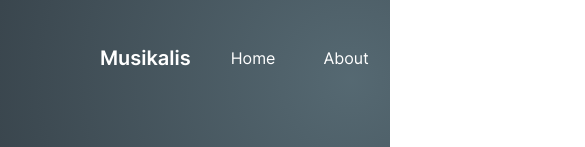
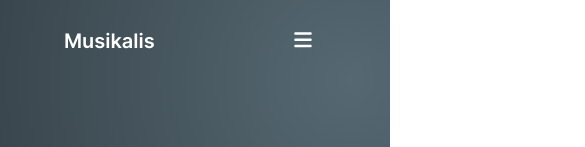
Before and after one commit to Neos02/musikalis, a React (Create React App) app: page / in a window 390 px wide. Shown: the top 147 px of the page, 585 px wide, since content can reach past the window. Built offline with nearby package versions, Linux system fonts and the light colour scheme.

Commit message:
Fix header responsiveness

```diff
--- a/src/components/Header/Header.css
+++ b/src/components/Header/Header.css
@@ -10,7 +10,7 @@
   justify-content: space-between;
   align-items: center;
   gap: 3rem;
-  list-style-type: none;
+  list-style: none;
 }
 
 .Header__nav li {
@@ -38,3 +38,72 @@
   align-items: center;
   gap: 1.5rem;
 }
+
+.Header__toggle-btn {
+  display: none;
+  padding: 0.5rem 1rem !important;
+  z-index: 1;
+  transform: scale(1.25);
+}
+
+/* Large Screens */
+@media (max-width: 1200px) {
+}
+
+/* Small Screens */
+@media (max-width: 1024px) {
+  .Header__toggle-btn {
+    display: block;
+  }
+
+  .Header__nav {
+    position: absolute;
+    top: 0.75rem;
+    right: 3.5rem;
+    opacity: 0;
+    visibility: hidden;
+    padding: 1.5rem 0 20rem 0;
+    border-radius: 1.25rem;
+    background: linear-gradient(
+      to bottom,
+      color-mix(in srgb, white, rgb(var(--gray)) 90%),
+      color-mix(in srgb, black, rgb(var(--gray)) 85%)
+    );
+    z-index: 1;
+    transition: all 0.1s linear;
+  }
+
+  .Header__nav ul {
+    flex-direction: column;
+    gap: 0.5rem;
+    padding: 0;
+  }
+
+  .Header__nav li {
+    padding: 1rem 4rem;
+  }
+
+  .Header__auth-btns {
+    position: absolute;
+    right: 5rem;
+    top: 31.5rem;
+    opacity: 0;
+    visibility: hidden;
+    flex-direction: column;
+    z-index: 1;
+    transition: all 0.1s linear;
+  }
+
+  .Header__open {
+    opacity: 1 !important;
+    visibility: visible !important;
+  }
+}
+
+/* Tablets */
+@media (max-width: 768px) {
+}
+
+/* Mobile */
+@media (max-width: 480px) {
+}
--- a/src/components/Header/Header.jsx
+++ b/src/components/Header/Header.jsx
@@ -1,17 +1,20 @@
-import React from "react";
+import React, { useState } from "react";
 
 import Button from "../Button/Button";
 import { green } from "../../colors";
 import "./Header.css";
+import { faBars, faXmark } from "@fortawesome/free-solid-svg-icons";
 
 const Header = () => {
+  const [menuOpen, setMenuOpen] = useState(false);
+
   return (
     <header className="Header__header">
       <a href="#">
         <h3>Musikalis</h3>
       </a>
 
-      <nav className="Header__nav">
+      <nav className={`Header__nav ${menuOpen ? "Header__open" : ""}`}>
         <ul>
           <li>
             <a href="#">Home</a>
@@ -28,10 +31,18 @@ const Header = () => {
         </ul>
       </nav>
 
-      <div className="Header__auth-btns">
+      <div className={`Header__auth-btns ${menuOpen ? "Header__open" : ""}`}>
         <a href="#">Sign in</a>
         <Button label="Sign Up" backgroundColor={`rgb(${green})`} />
       </div>
+
+      <Button
+        className="Header__toggle-btn"
+        icon={menuOpen ? faXmark : faBars}
+        backgroundColor="transparent"
+        textColor="white"
+        onClick={() => setMenuOpen((prevMenuOpen) => !prevMenuOpen)}
+      />
     </header>
   );
 };
--- a/src/index.css
+++ b/src/index.css
@@ -32,6 +32,7 @@ body {
   );
   background-repeat: no-repeat;
   color: white;
+  transition: padding 0.1s linear;
 }
 
 code {
@@ -89,3 +90,22 @@ button,
 input[type="button"] {
   cursor: pointer;
 }
+
+/* Large Screens */
+@media (max-width: 1200px) {
+}
+
+/* Small Screens */
+@media (max-width: 1024px) {
+  body {
+    padding: 0 4rem;
+  }
+}
+
+/* Tablets */
+@media (max-width: 768px) {
+}
+
+/* Mobile */
+@media (max-width: 480px) {
+}
```
